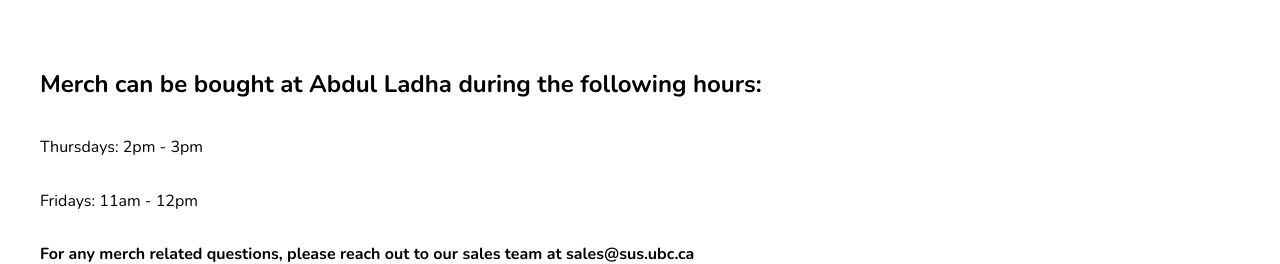
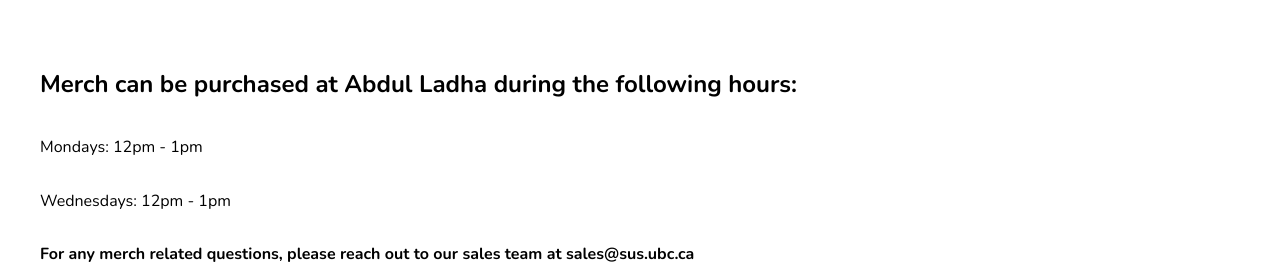
Before and after one commit to Science-Undergraduate-Society/www, a Next.js app: page /shop in a window 1280 px wide. Shown: the part 365-629 px from the top of the page. Built offline with nearby package versions, Linux system fonts and the light colour scheme; a web font is replaced by a local one.

Commit message:
updated insha's hours

```diff
--- a/src/pages/shop/index.js
+++ b/src/pages/shop/index.js
@@ -120,9 +120,10 @@ export default function Shop() {
                 <MainInfo>
                         <Title>SCIENCE UNDERGRADUATE SOCIETY MERCH SHOP</Title>
 
-                        <h2>Merch can be bought at Abdul Ladha during the following hours: </h2>
-                        <p>Thursdays: 2pm - 3pm</p>
-                        <p>Fridays: 11am - 12pm</p>
+                        <h2>Merch can be purchased at Abdul Ladha during the following hours: </h2>
+                        <p>Mondays: 12pm - 1pm</p>
+                        <p>Wednesdays: 12pm - 1pm</p>
+
                         <Contact>
                             For any merch related questions, please reach out to our sales team at sales@sus.ubc.ca
                         </Contact>
```
Also changed, not shown: src/pages/aboutUs/officeHours.js (+10 -10 lines).
